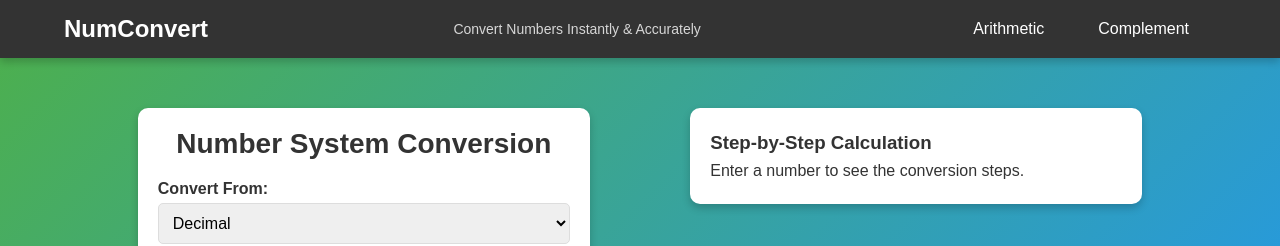
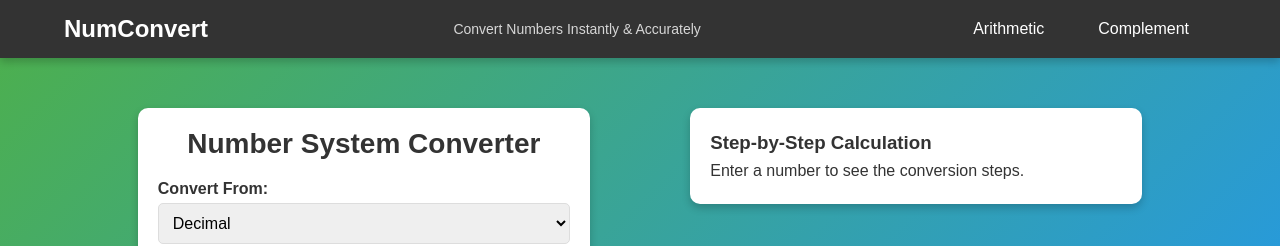
Before and after one commit to Pritam1926/Numbersystem, a plain HTML site: page index.html in a window 1280 px wide. Shown: the top 246 px of the page. Drawn offline with Linux system fonts and the light colour scheme.

Commit message:
Update index.html

```diff
--- a/index.html
+++ b/index.html
@@ -40,7 +40,7 @@
                 <div class="content">
                     <!-- Left Side: Conversion Box -->
                     <div class="converter-box">
-                        <h2 id="heading">Number System Conversion</h1>
+                        <h2 id="heading">Number System Converter</h1>
                         <div class="input-group">
                             <label for="fromBase">Convert From:</label>
                             <select id="fromBase">
```
